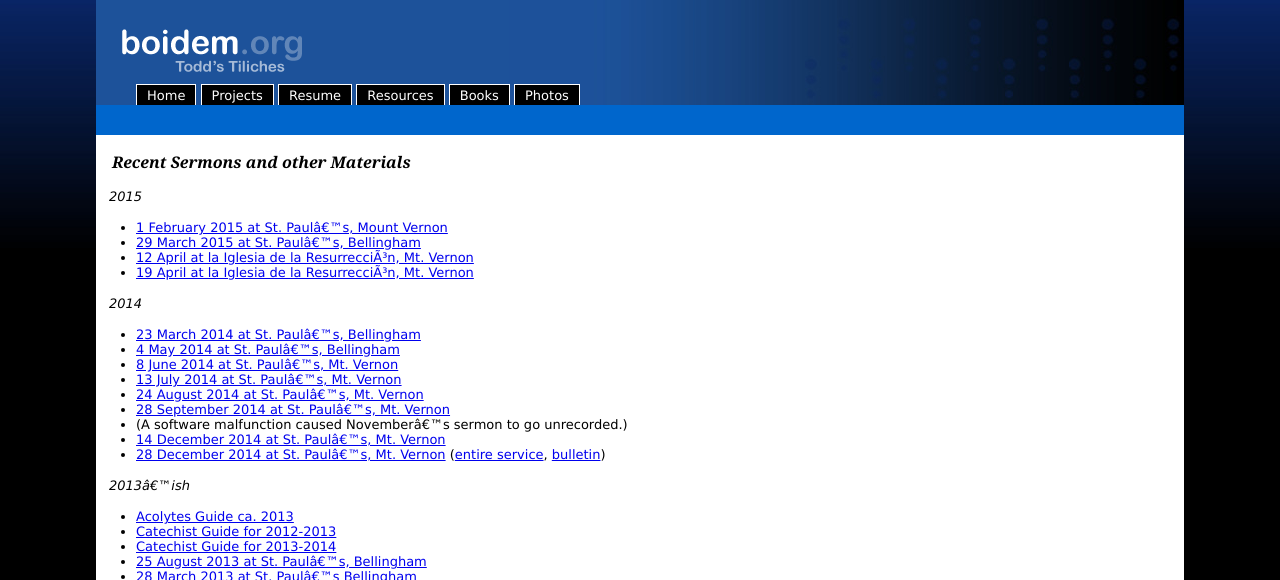
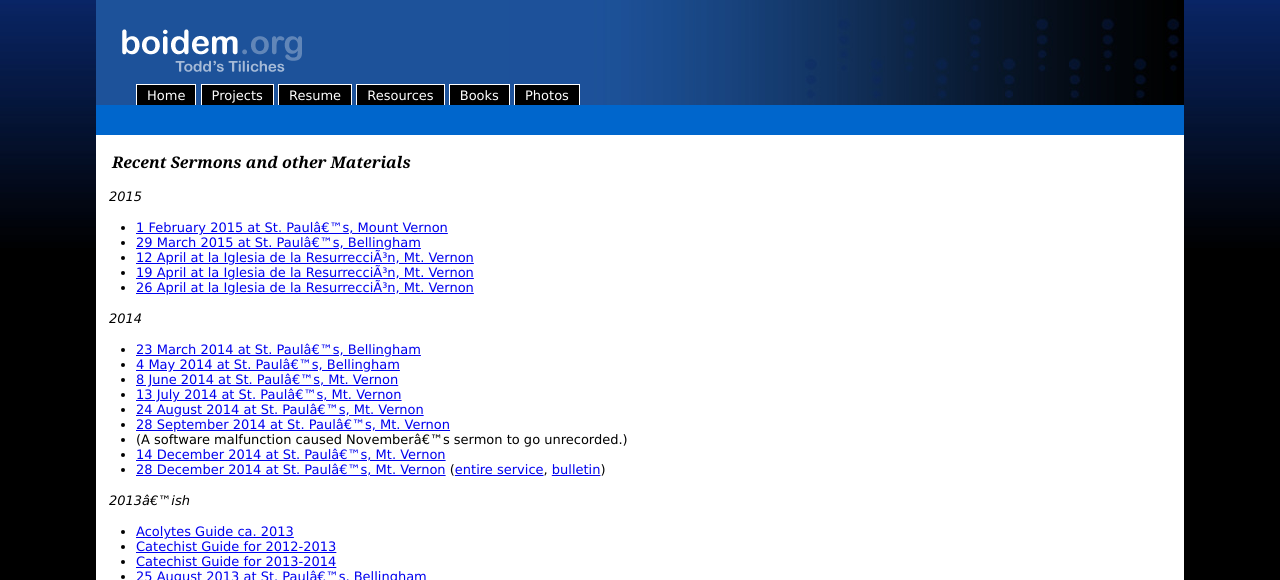
Before and after one commit to toddfoster/toddfoster.github.com, a Jekyll site: the page built from projects.md, in a window 1280 px wide, cut to the strip 0-580 px from the top of the page. Built offline with Jekyll 4.4.1, drawn with Linux system fonts in a browser that asks for light colours.

Commit message:
Add sermon

```diff
--- a/projects.md
+++ b/projects.md
@@ -12,6 +12,7 @@ Recent Sermons and other Materials
 * [29 March 2015 at St. Paul's, Bellingham](http://cdn.boidem.org/2015/StPBhm20150329.mp3)
 * [12 April at la Iglesia de la Resurrección, Mt. Vernon](http://cdn.boidem.org/2015/IdR20150412.mp3)
 * [19 April at la Iglesia de la Resurrección, Mt. Vernon](http://cdn.boidem.org/2015/IdR20150419.mp3)
+* [26 April at la Iglesia de la Resurrección, Mt. Vernon](http://cdn.boidem.org/2015/IdR20150426.mp3)
 
 
 *2014*
```
